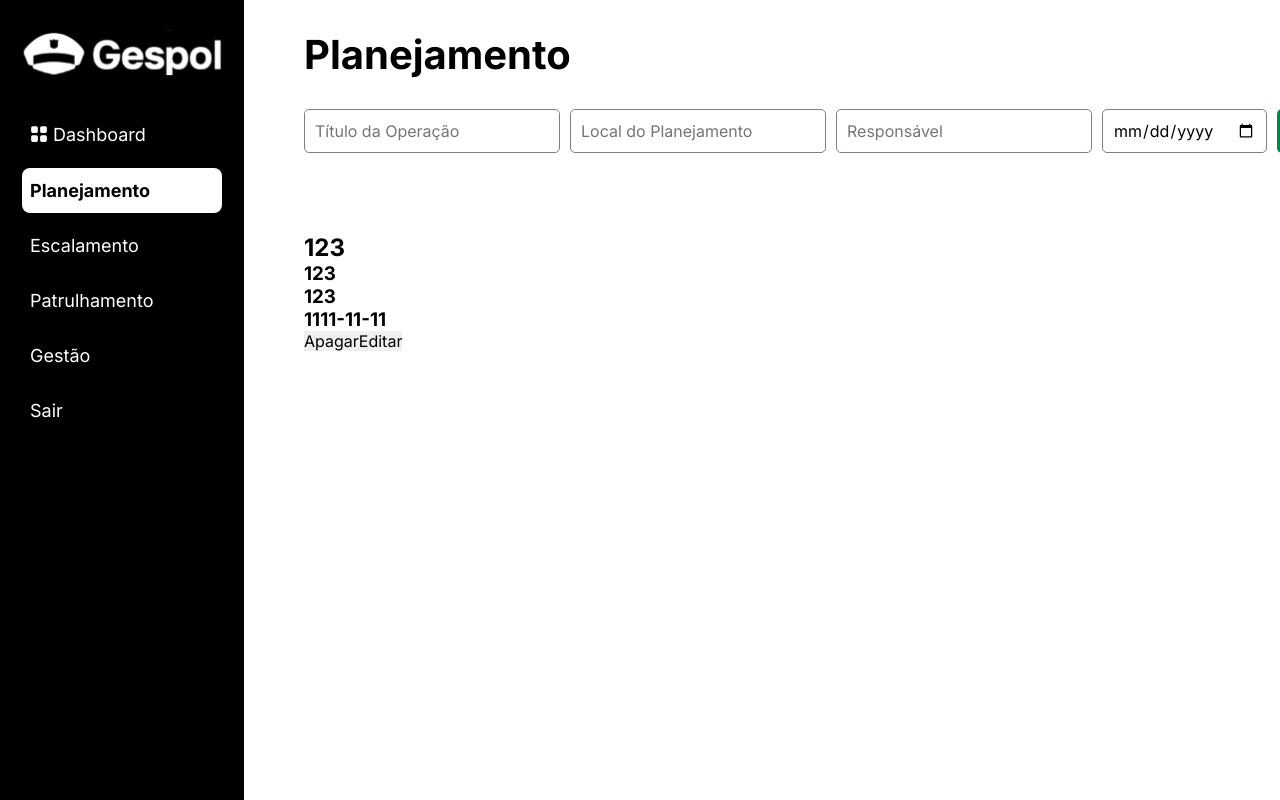
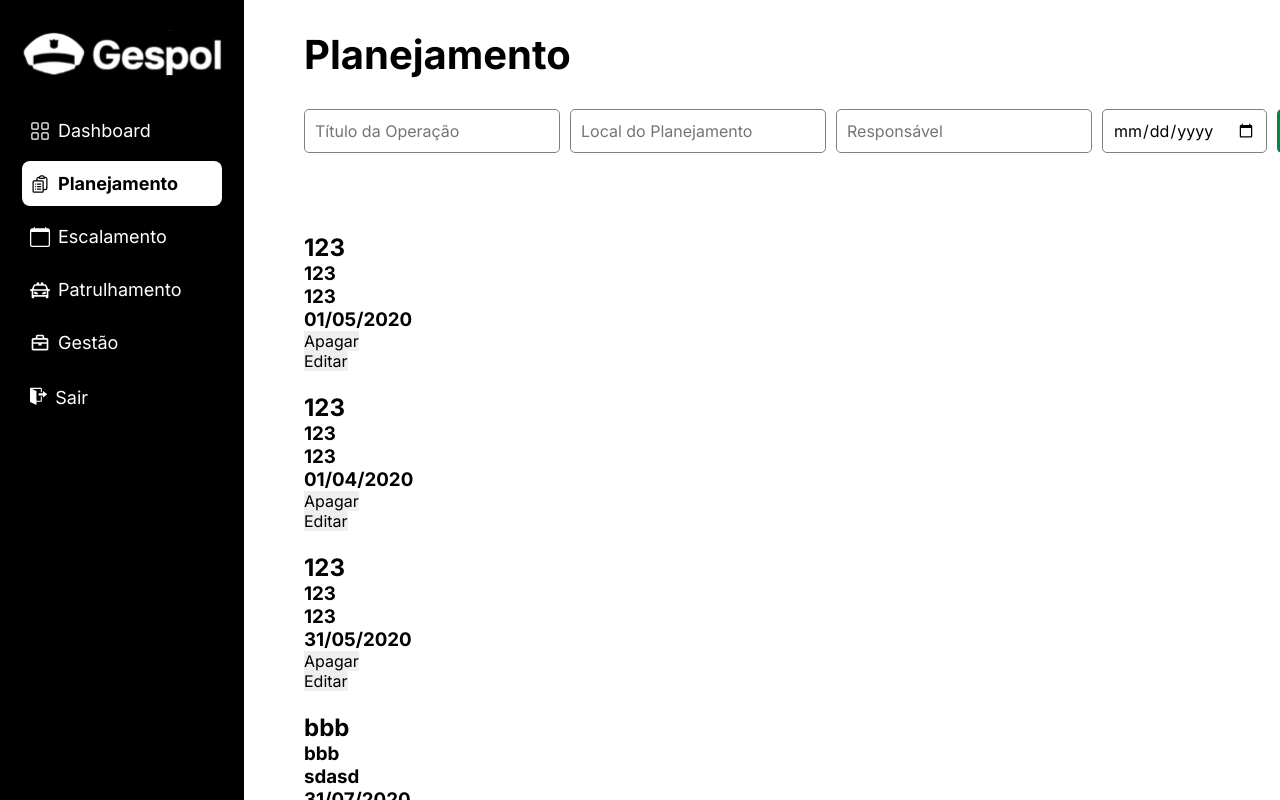
Before and after one commit to xbozo/gespol-system, a React (Vite) app: page /planning in a window 1280 px wide. Built offline with nearby package versions, Linux system fonts and the light colour scheme; data requests are answered from the project's data file.

Commit message:
feat: Added date formatter

```diff
--- a/db.json
+++ b/db.json
@@ -3,9 +3,37 @@
     {
       "title": "123",
       "location": "123",
-      "date": "1111-11-11",
+      "date": "2020-05-01",
       "responsible": "123",
-      "id": 1
+      "id": "5ca94167-d3bc-4457-a48d-ec9dfae25e12"
+    },
+    {
+      "title": "123",
+      "location": "123",
+      "date": "2020-04-01",
+      "responsible": "123",
+      "id": "130cb8e2-bec6-4ccd-b434-9e1ab3fc4f3c"
+    },
+    {
+      "title": "123",
+      "location": "123",
+      "date": "2020-05-31",
+      "responsible": "123",
+      "id": "583a9644-1efb-4676-b8f1-e7fb3cea56fb"
+    },
+    {
+      "title": "bbb",
+      "location": "bbb",
+      "date": "2020-07-31",
+      "responsible": "sdasd",
+      "id": "0f6ae4e9-390a-4d80-b95d-d7ed9216f06f"
+    },
+    {
+      "title": "123",
+      "location": "123",
+      "date": "2020-05-31",
+      "responsible": "123",
+      "id": "b2bcefd4-af80-4e6f-9666-95a29a2e40b2"
     }
   ]
 }
--- a/package.json
+++ b/package.json
@@ -13,6 +13,7 @@
     "dependencies": {
         "@types/uuid": "^9.0.4",
         "axios": "^1.5.0",
+        "date-fns": "^2.30.0",
         "react": "^18.2.0",
         "react-dom": "^18.2.0",
         "react-icons": "^4.10.1",
--- a/src/components/Header/index.tsx
+++ b/src/components/Header/index.tsx
@@ -2,7 +2,11 @@ import { Link } from "react-router-dom";
 import logo from "../../assets/logoGespol.svg";
 import * as C from "./styles";
 
-import { BsFillGridFill } from "react-icons/bs";
+import { BiBriefcase } from "react-icons/bi";
+import { BsCalendar, BsGrid } from "react-icons/bs";
+import { GoSignOut } from "react-icons/go";
+import { HiOutlineClipboardDocumentList } from "react-icons/hi2";
+import { RiPoliceCarLine } from "react-icons/ri";
 
 type Props = {
     activeItem: string;
@@ -11,30 +15,35 @@ type Props = {
 export function Header({ activeItem }: Props) {
     return (
         <C.Header>
-            <img src={logo} alt="" />
+            <img src={logo} alt="" className="logo" />
             <Link
                 to="/dashboard"
                 id={activeItem === "dashboard" ? "active" : ""}
             >
-                <BsFillGridFill />
+                <BsGrid />
                 <span>Dashboard</span>
             </Link>
             <Link to="/planning" id={activeItem === "planning" ? "active" : ""}>
+                <HiOutlineClipboardDocumentList />
                 <span>Planejamento</span>
             </Link>
             <Link to="" id={activeItem === "scalling" ? "active" : ""}>
+                <BsCalendar />
                 <span>Escalamento</span>
             </Link>
             <Link
                 to="/patrolling"
                 id={activeItem === "patrolling" ? "active" : ""}
             >
+                <RiPoliceCarLine />
                 <span>Patrulhamento</span>
             </Link>
             <Link to="" id={activeItem === "management" ? "active" : ""}>
+                <BiBriefcase />
                 <span>Gestão</span>
             </Link>
             <Link to="/" className="leave">
+                <GoSignOut />
                 <button>Sair</button>
             </Link>
         </C.Header>
--- a/src/components/Header/styles.ts
+++ b/src/components/Header/styles.ts
@@ -9,9 +9,9 @@ export const Header = styled.header`
     display: flex;
     flex-direction: column;
     align-items: center;
-    gap: 1rem;
+    gap: 0.8rem;
 
-    img {
+    .logo {
         width: 20rem;
         margin-bottom: 2.4rem;
     }
@@ -19,12 +19,11 @@ export const Header = styled.header`
     a {
         max-width: 20rem;
         width: 100%;
-        padding: 1.2rem 0;
-        padding-left: 0.8rem;
+        padding: 1.2rem 0.8rem;
         border-radius: 8px;
         font-size: 18px;
         display: flex;
-        gap: 0.5rem;
+        gap: 0.8rem;
         align-items: center;
         color: #fff;
         transition: all ease-in-out 0.15s;
@@ -34,7 +33,8 @@ export const Header = styled.header`
         }
 
         svg {
-            height: 2.4rem;
+            height: 2rem;
+            width: 2rem;
         }
     }
 
@@ -42,12 +42,11 @@ export const Header = styled.header`
         max-width: 20rem;
         width: 100%;
         display: flex;
-        padding: 1.2rem 0;
+        padding: 1.2rem 0.8rem;
 
         button {
             width: 100%;
             background-color: #000;
-            padding-left: 0.8rem;
             text-align: start;
             color: #fff;
             font-size: 18px;
--- a/src/components/PlanningItem/index.tsx
+++ b/src/components/PlanningItem/index.tsx
@@ -2,6 +2,7 @@ import { useState } from "react";
 import { PlanningType } from "../../@types/PlanningType";
 
 import { PlanningActions } from "../../reducers/PlanningsReducer";
+import { dateFormatter } from "../../utils/dateFormatter";
 import * as C from "./styles";
 
 interface Props extends PlanningType {
@@ -24,6 +25,8 @@ export function PlanningItem({
     const [editedLocation, setEditedLocation] = useState("");
     const [editedResponsible, setEditedResponsible] = useState("");
     const [editedDate, setEditedDate] = useState("");
+
+    const formattedDate = dateFormatter(date);
 
     function handleDeletePlanning() {
         onDelete(id);
@@ -58,10 +61,12 @@ export function PlanningItem({
             <h2>{title}</h2>
             <h3>{location}</h3>
             <h3>{responsible}</h3>
-            <h3>{date}</h3>
+            <h3>{formattedDate}</h3>
             <button onClick={handleDeletePlanning}>Apagar</button>
+            <br />
             <button onClick={() => setIsEditModalOpen(true)}>Editar</button>
 
+            {/* Edit modal and edit operation logic*/}
             {isEditModalOpen && (
                 <C.EditModalOverlay>
                     <C.EditModalContainer>
--- a/src/pages/Planning/index.tsx
+++ b/src/pages/Planning/index.tsx
@@ -34,7 +34,7 @@ export function Planning() {
             responsibleInput.trim() === "" ||
             dateInput.trim() === ""
         ) {
-            alert("Por favor, preencha todos os campos obrigatórios.");
+            alert("Preencha corretamente todos os campos.");
             return;
         }
 
--- /dev/null
+++ b/src/utils/dateFormatter.ts
@@ -0,0 +1,15 @@
+export function dateFormatter(dataISO: string) {
+    const parts = dataISO.split("-");
+
+    if (parts.length === 3) {
+        const year = parts[0];
+        const month = parts[1];
+        const day = parts[2];
+
+        const dataFormatada = `${day}/${month}/${year}`;
+
+        return dataFormatada;
+    } else {
+        return dataISO;
+    }
+}
```
Also changed, not shown: 1 other file (tests, documents, lock files or other folders).
